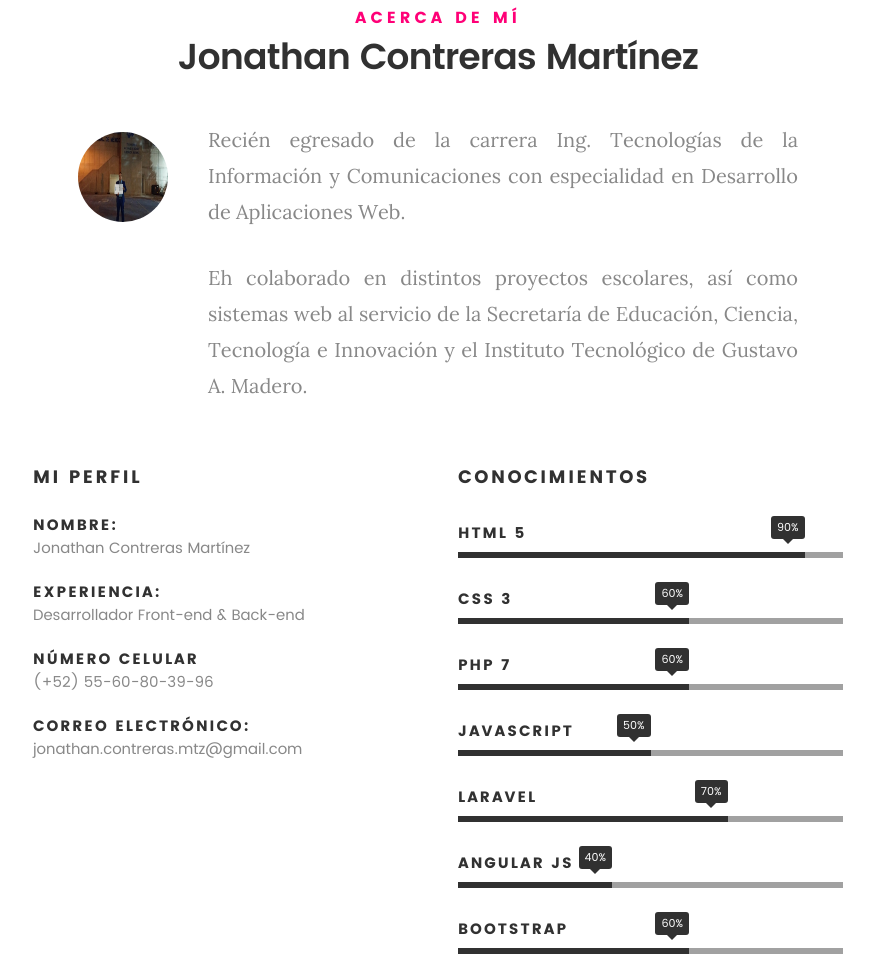
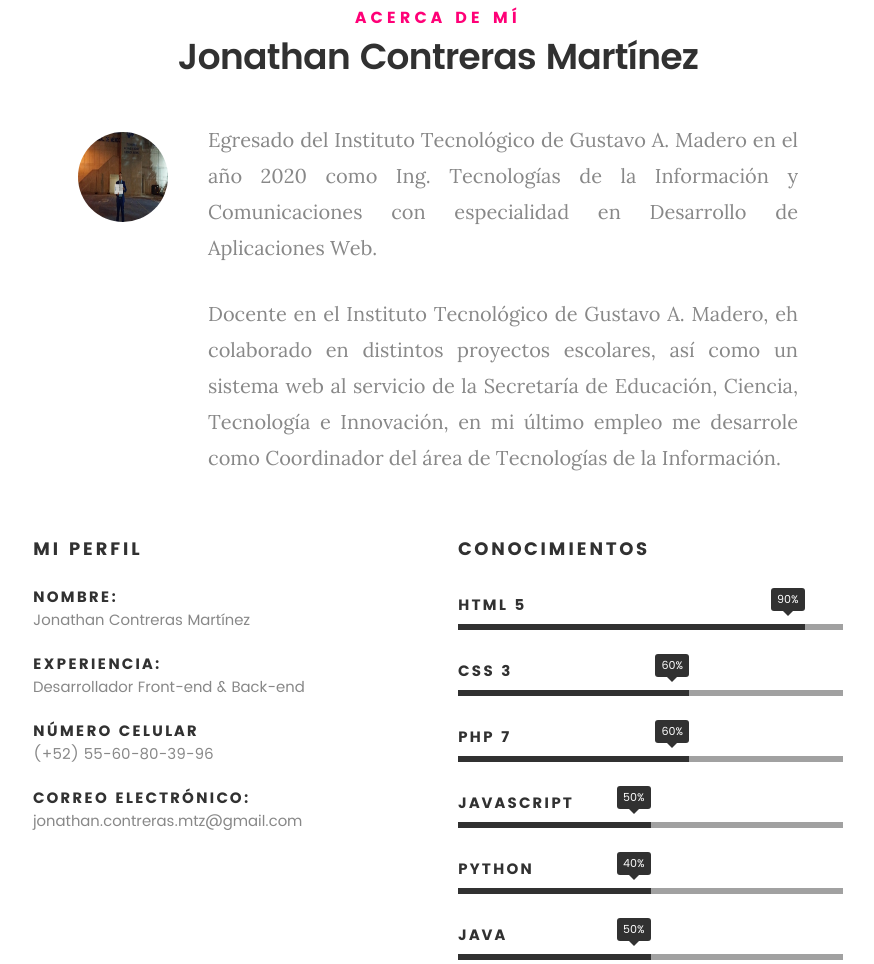
Before and after one commit to JonathanContrerasMtz/my-profile, a plain HTML site: page index.html in a window 1280 px wide. Shown: the part 917-1881 px from the top of the page, without its empty margins (202-1076 px from the left). Drawn offline with Linux system fonts and the light colour scheme; files whose address does not match are found by name.

Commit message:
Edit from Github
Prueba de programación desde la página

```diff
--- a/index.html
+++ b/index.html
@@ -113,13 +113,12 @@
 
 					<img src="images/profile-pic.jpg" alt="Profile Picture">
 
-					<p class="lead" style="text-align: justify;">Recién egresado de la carrera Ing. Tecnologías de la
-						Información y Comunicaciones
+					<p class="lead" style="text-align: justify;">Egresado del Instituto Tecnológico de Gustavo A. Madero en el año 2020
+						como Ing. Tecnologías de la Información y Comunicaciones
 						con especialidad en Desarrollo de Aplicaciones Web.</p>
-					<p class="lead" style="text-align: justify;">Eh colaborado en distintos proyectos escolares, así
-						como sistemas web al
-						servicio de la Secretaría de Educación, Ciencia, Tecnología e Innovación y el Instituto
-						Tecnológico de Gustavo A. Madero. </p>
+					<p class="lead" style="text-align: justify;">Docente en el Instituto Tecnológico de Gustavo A. Madero, eh colaborado
+						en distintos proyectos escolares, así como un sistema web al servicio de la Secretaría de Educación, Ciencia,
+						Tecnología e Innovación, en mi último empleo me desarrole como Coordinador del área de Tecnologías de la Información. </p>
 				</div>
 
 			</div>
@@ -173,6 +172,14 @@
 					<li>
 						<div class="progress percent50"><span>50%</span></div>
 						<strong>Javascript</strong>
+					</li>
+					<li>
+						<div class="progress percent50"><span>40%</span></div>
+						<strong>Python</strong>
+					</li>
+					<li>
+						<div class="progress percent50"><span>50%</span></div>
+						<strong>Java</strong>
 					</li>
 					<li>
 						<div class="progress percent70"><span>70%</span></div>
```
